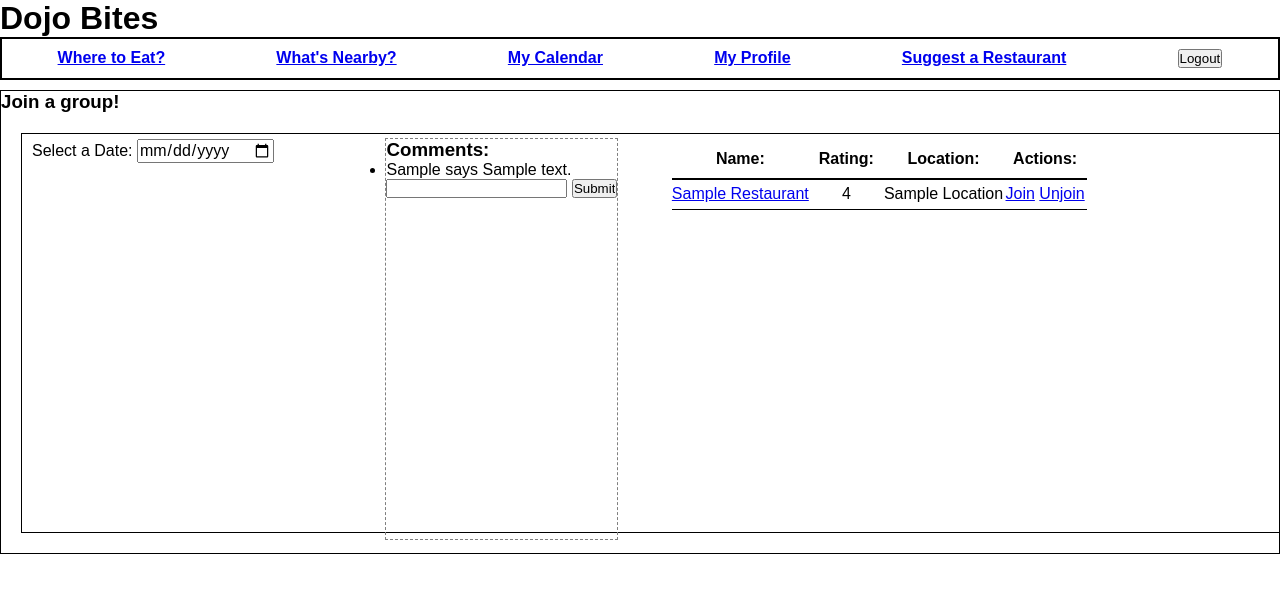
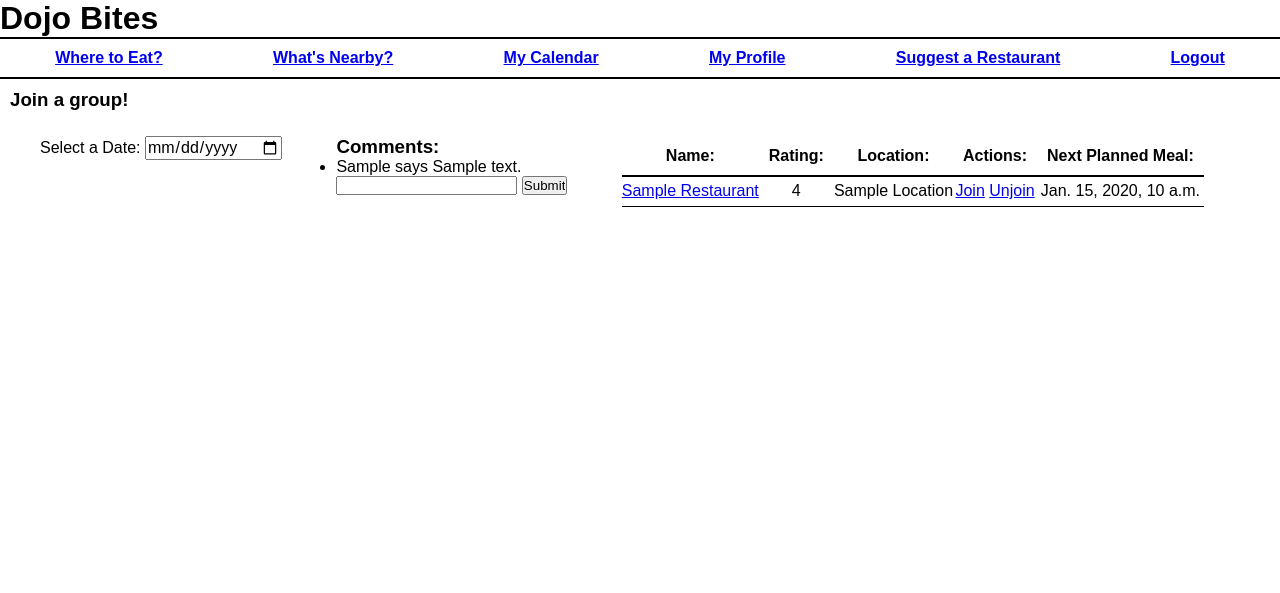
Before and after one commit to antcho92/dojobites, a Django app: template apps/dojobites_app/templates/dojobites_app/index.html in a window 1280 px wide; the page is wider, and only the part inside the window is pictured. Shown: the top 593 px of that part. Run offline with Django 3.2, Linux system fonts and the light colour scheme; the template is opened without the code that fills it: most values are stand-ins (such as "Sample title", 1, 10 or a date in 2020).

Commit message:
minor styling, added query indicating next visit to restaurant

```diff
--- a/apps/dojobites_app/static/dojobites_app/css/styles.css
+++ b/apps/dojobites_app/static/dojobites_app/css/styles.css
@@ -5,10 +5,14 @@
     font-family: arial;
 }
 .nav_bar{
-    border: 2px solid black;
+    border-top: 2px solid black;
+    border-bottom: 2px solid black;
     justify-content: space-around;
     display: inline-flex;
     width: 100%
+}
+header{
+    margin-bottom: 10px;
 }
 header h4{
     margin: 10px;
@@ -17,14 +21,15 @@ header button{
     margin: 10px;
 }
 main{
-    border: 1px solid black;
+    /*border: 1px solid black;*/
+    padding: 0px 10px 0px 10px;
     margin-top: 10px;
     width:100%;
 }
 #voting{
     width: 1300px;
     max-height: 400px;
-    border: 1px solid black;
+    /*border: 1px solid black;*/
     margin: 20px;
     padding: 5px 10px 5px 10px;
 }
@@ -34,7 +39,7 @@ main{
         margin-right: 50px;
     }
     div#choice {
-        width: 300px;
+
     }
         div#results {
             height: 350px;
@@ -60,8 +65,7 @@ main{
                         margin-left: 30px;
                     }
     #comments{
-        min-height: 400px;
-        outline: 1px dashed gray;
+
     }
     table{
         border-collapse: collapse;
@@ -79,6 +83,11 @@ main{
                 height: 30px;
                 border-bottom: 1px black solid;
             }
+.middle_content{ /*div*/
+    padding: 5px 10px 10px 10px;
+    margin-left: auto;
+    margin-right: auto;
+}
 .error {
   color: red;
 }
--- a/apps/dojobites_app/templates/dojobites_app/calendar.html
+++ b/apps/dojobites_app/templates/dojobites_app/calendar.html
@@ -19,7 +19,7 @@
             <h4><a href="{% url 'bites:calendar' %}">My Calendar</a></h4>
             <h4><a href="{% url 'bites:profile' %}">My Profile</a></h4>
             <h4><a href="{% url 'bites:new' %}">Suggest a Restaurant</a></h4>
-            <a href="{%url 'users:logout' %}"><button>Logout</button></a>
+            <h4><a href="{%url 'users:logout' %}">Logout</a></h4>
         </div>
     </header>
     {% if messages %}
@@ -29,6 +29,7 @@
         {% endfor %}
     </ul>
     {% endif %}
+    <div class="middle_content">
         <form action="/bites/join" method="post"> {% csrf_token %}
             Choose your date: <input type="date" name="date" value="">
             <select name="restaurant">
@@ -41,5 +42,6 @@
             </select>
             <input type="submit" value="Choose">
         </form>
+    </div>
 </body>
 </html>
--- a/apps/dojobites_app/templates/dojobites_app/details.html
+++ b/apps/dojobites_app/templates/dojobites_app/details.html
@@ -17,10 +17,10 @@
             <div class="nav_bar">
                 <h4><a href="{% url 'bites:index' %}">Where to Eat?</a></h4>
                 <h4><a href="#">What's Nearby?</a></h4>
-                <h4><a href="#">My Calendar</a></h4>
+                <h4><a href="{% url 'bites:calendar' %}">My Calendar</a></h4>
                 <h4><a href="{% url 'bites:profile' %}">My Profile</a></h4>
                 <h4><a href="{% url 'bites:new' %}">Suggest a Restaurant</a></h4>
-                <a href="{%url 'users:logout' %}"><button>Logout</button></a>
+                <h4><a href="{%url 'users:logout' %}">Logout</a></h4>
             </div>
         </header>
         {% if messages %}
--- a/apps/dojobites_app/templates/dojobites_app/index.html
+++ b/apps/dojobites_app/templates/dojobites_app/index.html
@@ -66,7 +66,7 @@
                 <h4><a href="{% url 'bites:calendar' %}">My Calendar</a></h4>
                 <h4><a href="{% url 'bites:profile' %}">My Profile</a></h4>
                 <h4><a href="{% url 'bites:new' %}">Suggest a Restaurant</a></h4>
-                <a href="{%url 'users:logout' %}"><button>Logout</button></a>
+                <h4><a href="{%url 'users:logout' %}">Logout</a></h4>
             </div>
         </header>
         {% if messages %}
@@ -108,6 +108,7 @@
                         <th>Rating:</th>
                         <th>Location:</th>
                         <th>Actions:</th>
+                        <th>Next Planned Meal:</th>
                     </thead>
                     {% if restaurants %}
                         {% for restaurant in restaurants %}
@@ -116,6 +117,11 @@
                                 <td>{{restaurant.rating}}</td>
                                 <td>{{restaurant.location|title}}</td>
                                 <td><a href="{% url 'bites:join' %}">Join</a> <a href="{% url 'bites:unjoin' restaurant.id %}">Unjoin</a></td>
+                                {% for upcoming in upcoming %}
+                                    {% if upcoming.restaurant.id == restaurant.id %}
+                                        <td>{{upcoming.date}}</td>
+                                    {% endif %}
+                                {% endfor %}
                             </tr>
                         {% endfor %}
                     {% endif%}
--- a/apps/dojobites_app/templates/dojobites_app/new.html
+++ b/apps/dojobites_app/templates/dojobites_app/new.html
@@ -21,10 +21,10 @@
         <div class="nav_bar">
             <h4><a href="{% url 'bites:index' %}">Where to Eat?</a></h4>
             <h4><a href="#">What's Nearby?</a></h4>
-            <h4><a href="#">My Calendar</a></h4>
+            <h4><a href="{% url 'bites:calendar' %}">My Calendar</a></h4>
             <h4><a href="{% url 'bites:profile' %}">My Profile</a></h4>
             <h4><a href="{% url 'bites:new' %}">Suggest a Restaurant</a></h4>
-            <a href="{%url 'users:logout' %}"><button>Logout</button></a>
+            <h4><a href="{%url 'users:logout' %}">Logout</a></h4>
         </div>
     </header>
     <a href="{% url 'bites:index' %}">Go Back</a>
--- a/apps/dojobites_app/templates/dojobites_app/profile.html
+++ b/apps/dojobites_app/templates/dojobites_app/profile.html
@@ -23,11 +23,10 @@
         <h1>Dojo Bites</h1>
         <div class="nav_bar">
             <h4><a href="{% url 'bites:index' %}">Where to Eat?</a></h4>
-            <h4><a href="#">What's Nearby?</a></h4>
-            <h4><a href="#">My Calendar</a></h4>
+            <h4><a href="{% url 'bites:calendar' %}">My Calendar</a></h4>
             <h4><a href="{% url 'bites:profile' %}">My Profile</a></h4>
             <h4><a href="{% url 'bites:new' %}">Suggest a Restaurant</a></h4>
-            <a href="{%url 'users:logout' %}"><button>Logout</button></a>
+            <h4><a href="{%url 'users:logout' %}">Logout</a></h4>
         </div>
     </header>
     <div id="accordion">
@@ -52,5 +51,4 @@
         {% endif %}
     </div>
 </body>
-
 </html>
```
Also changed, not shown: apps/dojobites_app/views.py (+12 -2 lines). Lines whose indentation alone changed are shown as unchanged.
